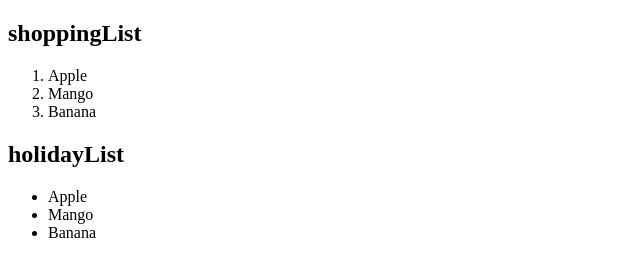
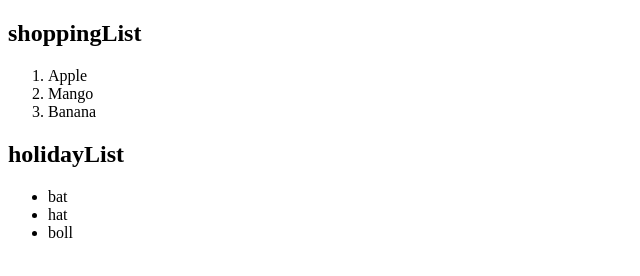
Before and after one commit to acciojob/shopping-or-holiday-patilvishal2507, a website: page main.html in a window 1280 px wide. Shown: the full height of the page, 0-640 px from the left. Drawn offline with Linux system fonts and the light colour scheme.

Commit message:
created a submission

```diff
--- a/main.html
+++ b/main.html
@@ -17,9 +17,9 @@
 </ol>
 <h2>holidayList</h2>
 <ul>
-    <li data-ns-test="holidayList">Apple</li>
-    <li data-ns-test="holidayList">Mango</li>
-    <li data-ns-test="holidayList">Banana</li>
+    <li data-ns-test="holidayList">bat</li>
+    <li data-ns-test="holidayList">hat</li>
+    <li data-ns-test="holidayList">boll</li>
 
 </ul>
    </body>
```
